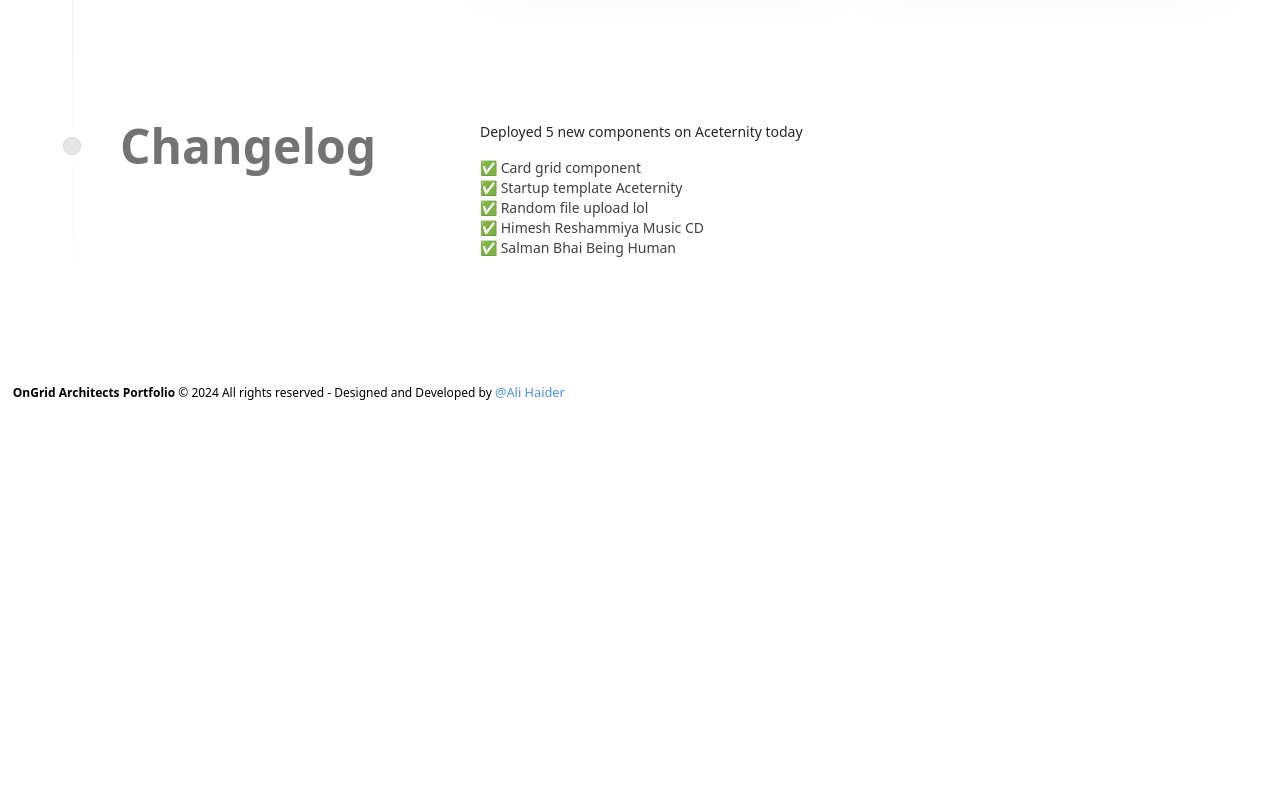
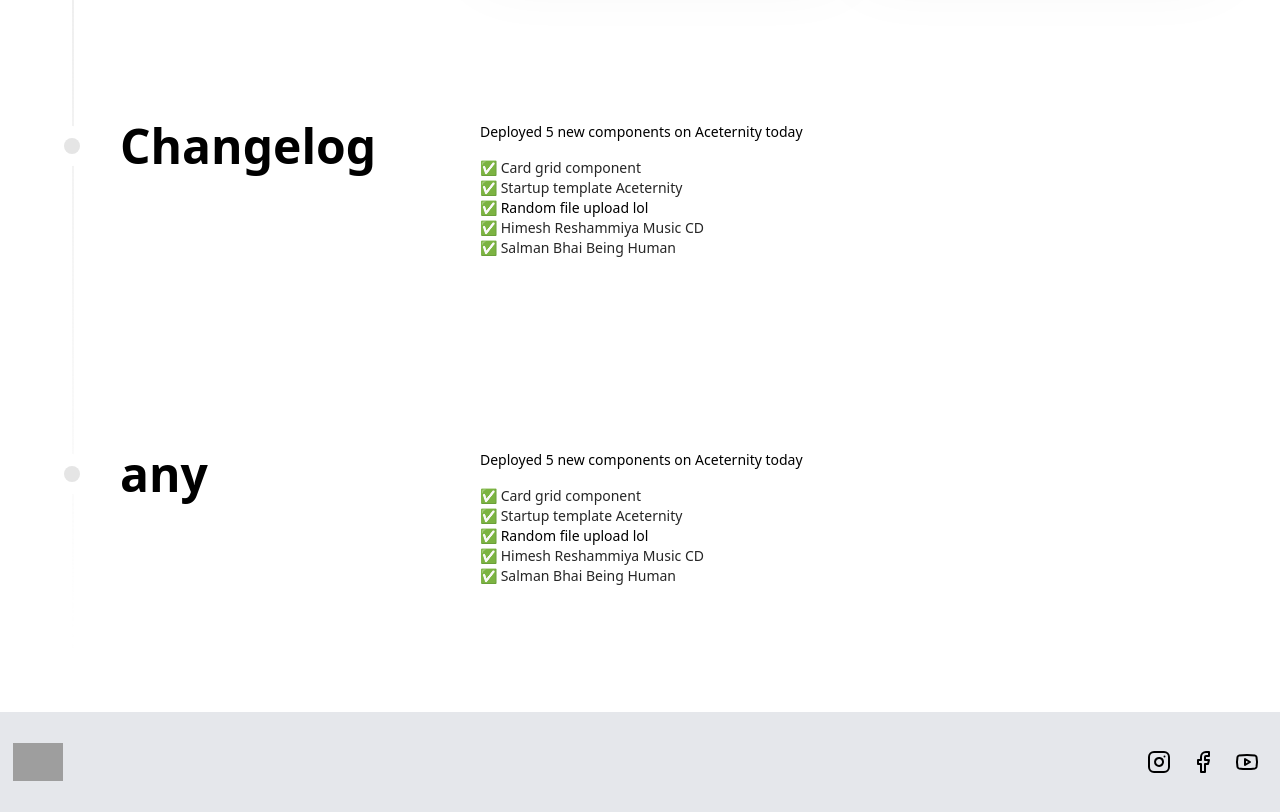
Before and after one commit to ALIHAIDERTURI/ongrid-architects-portfolio, a React (Vite) app: page / in a window 1280 px wide. Shown: the part 2640-3452 px from the top of the page. Before the commit the page ends 3049 px from the top, so only its background shows below. Built offline with nearby package versions, Linux system fonts and the light colour scheme; grey boxes are pictures that could not be loaded; a web font is replaced by a local one.

Commit message:
timeline and footer setup

```diff
--- a/src/components/Cover/Cover.jsx
+++ b/src/components/Cover/Cover.jsx
@@ -289,7 +289,7 @@
     <>
       <NavBar />
       <main className="flex justify-center w-full h-screen">
-        <div className="w-full h-[91%] relative flex justify-start items-center overflow-hidden">
+        <div className="w-full h-[100%] relative flex justify-start items-center overflow-hidden">
           {slides.map((slide, index) => (
             <div
               key={index}
--- a/src/components/Footer/Footer.jsx
+++ b/src/components/Footer/Footer.jsx
@@ -23,22 +23,36 @@
 // export default Footer;
 
 import React from 'react';
+import { Instagram, Facebook, Youtube  } from 'lucide-react';
 
 const Footer = () => {
   return (
-    <div className="w-[98%] mx-auto mt-3.5 mb-2 bg-white">
-      <div className="w-full mx-auto h-fit leading-10">
-        <p className="text-left text-xs text-black select-none font-[system-ui,-apple-system,BlinkMacSystemFont,Segoe_UI,Roboto,Oxygen,Ubuntu,Cantarell,Fira_Sans,Droid_Sans,Helvetica_Neue,sans-serif]">
-          <span className="font-black">OnGrid Architects Portfolio</span> © 2024
-          All rights reserved - Designed and Developed by{' '}
-          <a
-            href="#"
-            className="text-[#4A90E2] no-underline text-[0.8rem] relative transition-all duration-300 ease-in-out hover:after:w-full after:content-[''] after:absolute after:bottom-[-2px] after:left-0 after:h-0.5 after:w-0 after:bg-[#4A90E2] after:transition-[width] after:duration-300 after:ease-in-out"
-          >
-            @Ali Haider
+    <div className=" flex justify-center align-center h-[100px] mx-auto mt-3.5  bg-gray-200">
+
+        <div className="w-[98%] flex items-center  font-[system-ui,-apple-system,BlinkMacSystemFont,Segoe_UI,Roboto,Oxygen,Ubuntu,Cantarell,Fira_Sans,Droid_Sans,Helvetica_Neue,sans-serif]">
+          <div className="w-1/2">
+          <img
+          src="https://res.cloudinary.com/ongridarchitects/image/upload/v1734115790/OnGrid_Architects_-_Logo_Final_y0ccae.svg"
+          alt="OnGird-logo"
+          onClick={() => navigate("/")}
+          // tabIndex="0"
+          className="w-[50px] h-auto cursor-pointer"
+        />
+          </div>
+         <div className=" flex w-1/2 justify-end  gap-1">
+         <a href="" className=" hover:bg-gray-300 p-2 rounded-full">
+          <Instagram />
           </a>
-        </p>
-      </div>
+          <a href="" className="hover:bg-gray-300 p-2 rounded-full">
+          <Facebook />
+          </a>
+          <a href="" className="hover:bg-gray-300 p-2 rounded-full">
+          <Youtube  />
+          </a>
+         </div>
+
+        </div>
+
     </div>
   );
 };
--- a/src/components/Home/Home.jsx
+++ b/src/components/Home/Home.jsx
@@ -8,7 +8,7 @@
       title: "2024",
       content: (
         <div>
-          <p className="text-neutral-800 dark:text-neutral-200 text-xs md:text-sm font-normal mb-8">
+          <p className="text-black text-xs md:text-sm font-normal mb-8">
             Built and launched Aceternity UI and Aceternity UI Pro from scratch
           </p>
           <div className="grid grid-cols-2 gap-4">
@@ -48,10 +48,10 @@
       title: "Early 2023",
       content: (
         <div>
-          <p className="text-neutral-800 dark:text-neutral-200 text-xs md:text-sm font-normal mb-8">
+          <p className="text-black text-xs md:text-sm font-normal mb-8">
             I usually run out of copy, but when I see content this big, I try to integrate lorem ipsum.
           </p>
-          <p className="text-neutral-800 dark:text-neutral-200 text-xs md:text-sm font-normal mb-8">
+          <p className="text-black text-xs md:text-sm font-normal mb-8">
             Lorem ipsum is for people who are too lazy to write copy. But we are not. Here are some more examples of beautiful designs I built.
           </p>
           <div className="grid grid-cols-2 gap-4">
@@ -91,23 +91,50 @@
       title: "Changelog",
       content: (
         <div>
-          <p className="text-neutral-800 dark:text-neutral-200 text-xs md:text-sm font-normal mb-4">
+          <p className="text-black text-xs md:text-sm font-normal mb-4">
             Deployed 5 new components on Aceternity today
           </p>
           <div className="mb-8">
-            <div className="flex gap-2 items-center text-neutral-700 dark:text-neutral-300 text-xs md:text-sm">
+            <div className="flex gap-2 items-center text-neutral-800 text-xs md:text-sm">
               ✅ Card grid component
             </div>
-            <div className="flex gap-2 items-center text-neutral-700 dark:text-neutral-300 text-xs md:text-sm">
+            <div className="flex gap-2 items-center text-neutral-800 text-xs md:text-sm">
               ✅ Startup template Aceternity
             </div>
-            <div className="flex gap-2 items-center text-neutral-700 dark:text-neutral-300 text-xs md:text-sm">
+            <div className="flex gap-2 items-center text-neutral-800text-xs md:text-sm">
               ✅ Random file upload lol
             </div>
-            <div className="flex gap-2 items-center text-neutral-700 dark:text-neutral-300 text-xs md:text-sm">
+            <div className="flex gap-2 items-center text-neutral-800 text-xs md:text-sm">
               ✅ Himesh Reshammiya Music CD
             </div>
-            <div className="flex gap-2 items-center text-neutral-700 dark:text-neutral-300 text-xs md:text-sm">
+            <div className="flex gap-2 items-center text-neutral-800 text-xs md:text-sm">
+              ✅ Salman Bhai Being Human
+            </div>
+          </div>
+        </div>
+      ),
+    },
+    {
+      title: "any",
+      content: (
+        <div>
+          <p className="text-black text-xs md:text-sm font-normal mb-4">
+            Deployed 5 new components on Aceternity today
+          </p>
+          <div className="mb-8">
+            <div className="flex gap-2 items-center text-neutral-800 text-xs md:text-sm">
+              ✅ Card grid component
+            </div>
+            <div className="flex gap-2 items-center text-neutral-800 text-xs md:text-sm">
+              ✅ Startup template Aceternity
+            </div>
+            <div className="flex gap-2 items-center text-neutral-800text-xs md:text-sm">
+              ✅ Random file upload lol
+            </div>
+            <div className="flex gap-2 items-center text-neutral-800 text-xs md:text-sm">
+              ✅ Himesh Reshammiya Music CD
+            </div>
+            <div className="flex gap-2 items-center text-neutral-800 text-xs md:text-sm">
               ✅ Salman Bhai Being Human
             </div>
           </div>
--- a/src/components/Timeline/timeLine.jsx
+++ b/src/components/Timeline/timeLine.jsx
@@ -24,14 +24,14 @@
 
   return (
     <div
-      className="w-full bg-white dark:bg-neutral-950 font-sans md:px-10"
+      className="w-full bg-white font-sans md:px-10"
       ref={containerRef}
     >
       <div className="max-w-7xl mx-auto py-20 px-4 md:px-8 lg:px-10">
         <h2 className="text-lg md:text-4xl mb-4 text-black dark:text-white max-w-4xl">
           Changelog from my journey
         </h2>
-        <p className="text-neutral-700 dark:text-neutral-300 text-sm md:text-base max-w-sm">
+        <p className="text-dark text-sm md:text-base max-w-sm">
           I&apos;ve been working on Aceternity for the past 2 years. Here&apos;s
           a timeline of my journey.
         </p>
@@ -44,15 +44,15 @@
           >
             <div className="sticky flex flex-col md:flex-row z-40 items-center top-40 self-start max-w-xs lg:max-w-sm md:w-full">
               <div className="h-10 absolute left-3 md:left-3 w-10 rounded-full bg-white dark:bg-black flex items-center justify-center">
-                <div className="h-4 w-4 rounded-full bg-neutral-200 dark:bg-neutral-800 border border-neutral-300 dark:border-neutral-700 p-2" />
+                <div className="h-4 w-4 rounded-full bg-neutral-200  dark:border-neutral-700 p-2" />
               </div>
-              <h3 className="hidden md:block text-xl md:pl-20 md:text-5xl font-bold text-neutral-500 dark:text-neutral-500 ">
+              <h3 className="hidden md:block text-xl md:pl-20 md:text-5xl font-bold text-black ">
                 {item.title}
               </h3>
             </div>
 
             <div className="relative pl-20 pr-4 md:pl-4 w-full">
-              <h3 className="md:hidden block text-2xl mb-4 text-left font-bold text-neutral-500 dark:text-neutral-500">
+              <h3 className="md:hidden block text-2xl mb-4 text-left font-bold text-black">
                 {item.title}
               </h3>
               {item.content}{" "}
```
